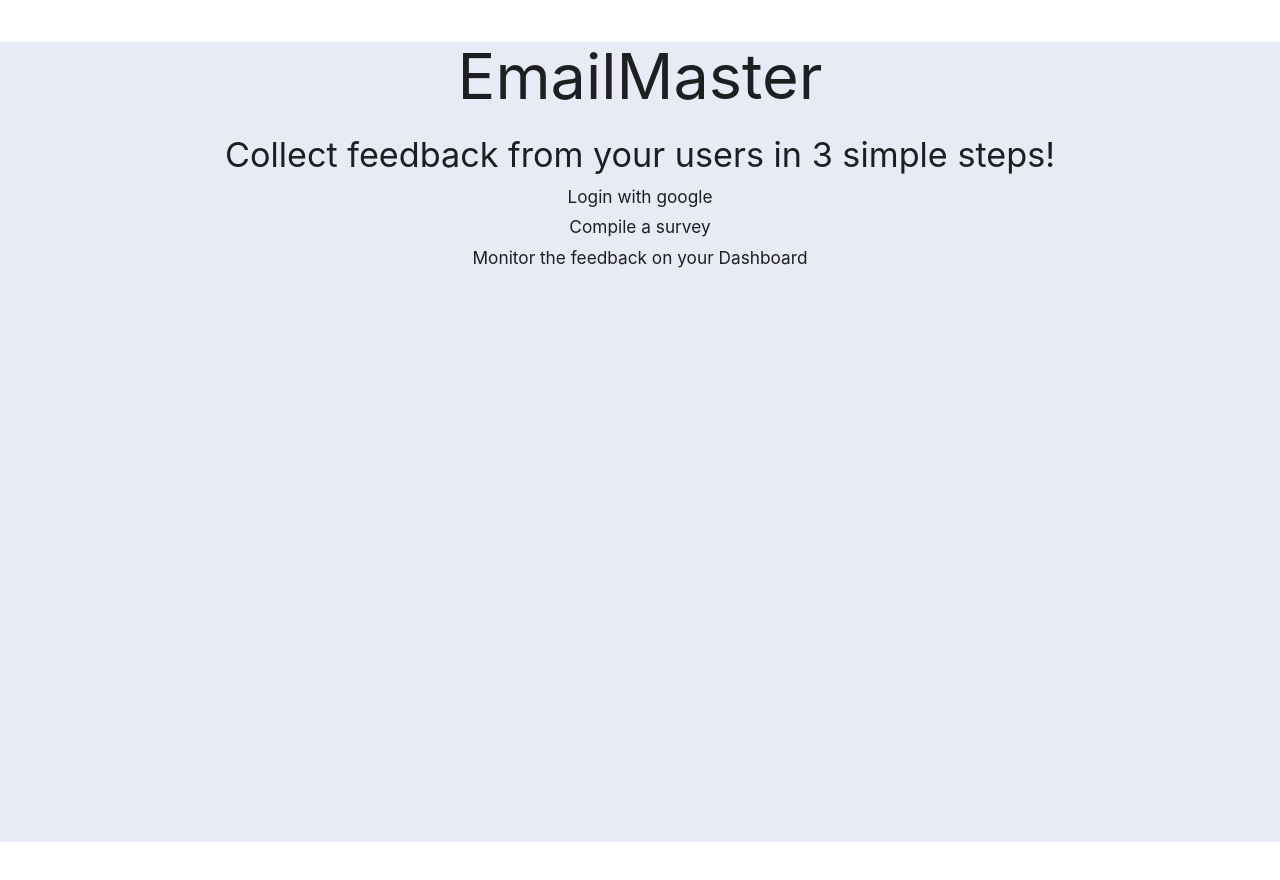
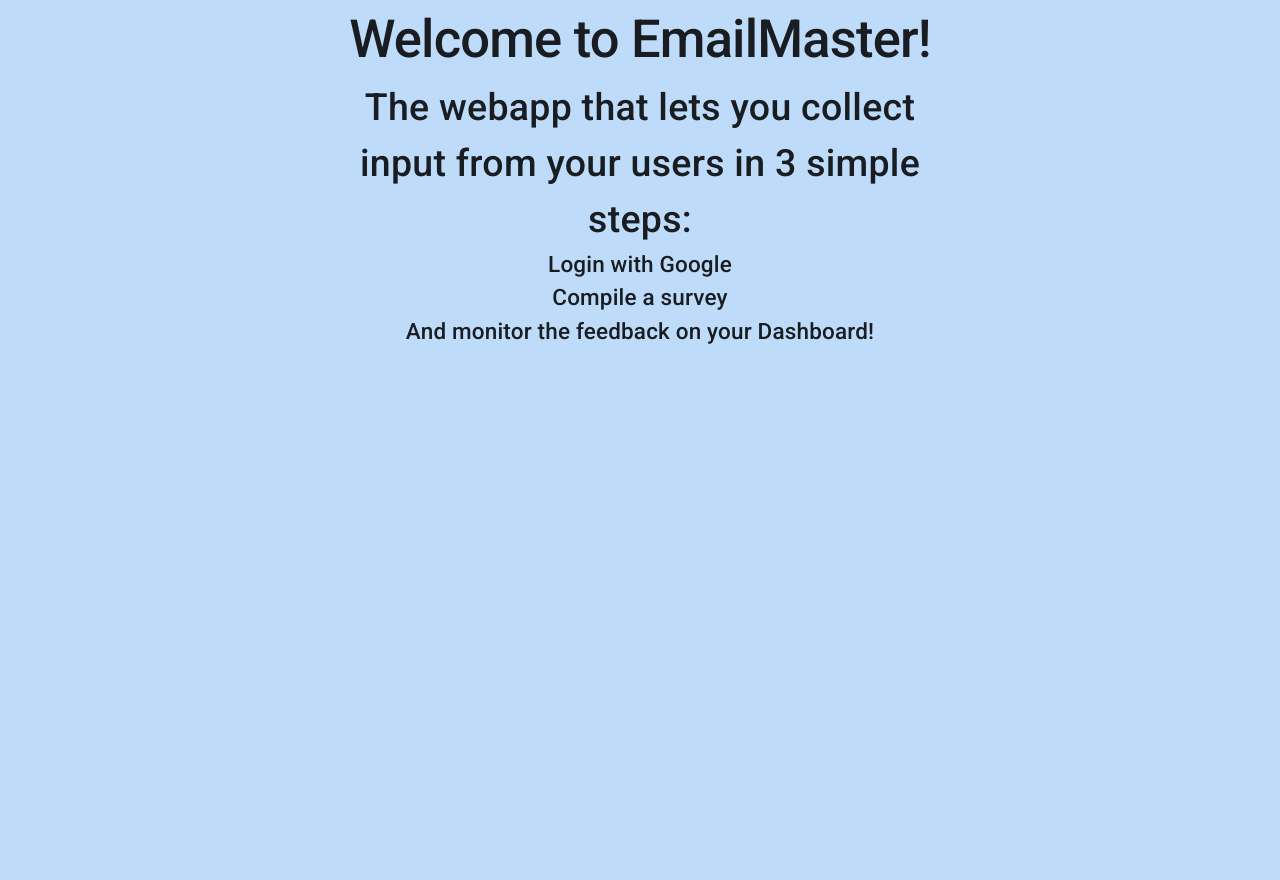
Before and after one commit to DanielHarel/EmailMaster, a React (Create React App) app in the folder client/: page / in a window 1280 px wide. Shown: the top 880 px of the page. Before the commit the page ends 842 px from the top, so only its background shows below. Built offline with nearby package versions, Linux system fonts and the light colour scheme; no server answers.

Commit message:
updated material ui redesign

```diff
--- a/client/public/index.html
+++ b/client/public/index.html
@@ -28,6 +28,10 @@
       href="https://fonts.googleapis.com/icon?family=Material+Icons"
       rel="stylesheet"
     />
+    <link
+      rel="stylesheet"
+      href="https://fonts.googleapis.com/css?family=Roboto:300,400,500,700&display=swap"
+    />
     <title>React App</title>
   </head>
   <body>
--- a/client/src/components/App.tsx
+++ b/client/src/components/App.tsx
@@ -2,7 +2,9 @@ import React, { useEffect } from 'react';
 import {connect} from 'react-redux';
 import { BrowserRouter, Route } from 'react-router-dom';
 import * as actions from '../actions';
+import { ThemeProvider } from '@material-ui/core/styles';
 
+import theme from '../ui/theme';
 import Header from './Header';
 import Landing from './Landing';
 import Dashboard from './Dashboard';
@@ -24,16 +26,18 @@ const App = (props: AppProps): JSX.Element => {
 
     return (
         <div>
+            <ThemeProvider theme={theme}>
                 <BrowserRouter>
-                <div className='indigo lighten-5' style={{height: '100vh'}}>
+                    {/* <div className='indigo lighten-5' style={{height: '100%'}}> */}
                         <Header />
-                    <div className="container">
+                        {/* <div className="container"> */}
                         <Route exact path="/" component={Landing} />
                         <Route exact path="/surveys" component={Dashboard} />
                         <Route path="/surveys/new" component={SurveyNew} />
-                    </div>
-                </div>
+                        {/* </div> */}
+                    {/* </div> */}
                 </BrowserRouter>
+            </ThemeProvider>
         </div>
     );
 };
--- a/client/src/components/Dashboard.tsx
+++ b/client/src/components/Dashboard.tsx
@@ -1,19 +1,44 @@
 import React from 'react';
-import {Link} from 'react-router-dom';
 import SurveyList from './surveys/SurveyList';
+import { Grid, Fab, makeStyles, createStyles, Theme  } from '@material-ui/core'
+import AddIcon from '@material-ui/icons/Add';
 
+const useStyles = makeStyles((theme: Theme) =>
+    createStyles({
+        mainContainer: {
+            backgroundColor: '#bedcfa',
+            height: '100%'
+        },
+        surveyItems: {
+            width: '75%'
+        }
+    })
+);
 
 const Dashboard = (): JSX.Element => {
     // functional component that shows the list of seurveys the user created and a button to create a new survey
+    const classes = useStyles();
+
     return (
-        <div>
-            <SurveyList/>
-            <div className="fixed-action-btn">
-                <Link to='/surveys/new' className="btn-floating btn-large red">
-                    <i className="material-icons">add</i>
-                </Link>
-            </div>
-        </div>
+        <Grid container direction='column' className={classes.mainContainer}>
+            <Grid item container justify='center'>
+                <Grid item className={classes.surveyItems}>
+                    <SurveyList/>
+                </Grid>
+            </Grid>
+            <Fab color='primary' component='button' href='/surveys/new' style={{position: 'fixed', right: 20, bottom: 20}}>
+                <AddIcon/>
+            </Fab>
+        </Grid>
+        // <div>
+        //     <SurveyList/>
+
+        //     <div className="fixed-action-btn">
+        //         <Link to='/surveys/new' className="btn-floating btn-large red">
+        //             <i className="material-icons">add</i>
+        //         </Link>
+        //     </div>
+        // </div>
     );
 };
 
--- a/client/src/components/Header.tsx
+++ b/client/src/components/Header.tsx
@@ -1,8 +1,9 @@
-import { AppBar, Toolbar, Hidden, Typography, Button, makeStyles, Menu, MenuItem } from '@material-ui/core';
-import MenuIcon from '@material-ui/icons/Menu';
 import React, { useState } from 'react';
 import { connect } from 'react-redux';
 import Payments from './Payments';
+
+import { AppBar, Toolbar, Hidden, Typography, Button, makeStyles, Menu, MenuItem } from '@material-ui/core';
+import MenuIcon from '@material-ui/icons/Menu';
 
 interface HeaderProps {
     dispatch: Function;
--- a/client/src/components/Landing.tsx
+++ b/client/src/components/Landing.tsx
@@ -1,26 +1,52 @@
 import React from 'react';
+import { Grid, Typography, makeStyles, createStyles, Theme } from '@material-ui/core';
 
+const useStyles = makeStyles((theme: Theme) =>
+    createStyles({
+        landingTextGrid: {
+            width: '50%',
+            textAlign: 'center'
+        },
+        mainContainer: {
+            backgroundColor: '#bedcfa',
+            height: '60rem'
+        }
+    })
+);
 // landing page
 
 const Landing = (): JSX.Element => {
+    const classes = useStyles();
     return (
-        <div style={{textAlign: "center"}}>
-            <h1>
-                EmailMaster
-            </h1>
-            <h4>
-                Collect feedback from your users in 3 simple steps!
-            </h4>
-            <h6>
-                Login with google
-            </h6>
-            <h6>
-                Compile a survey
-            </h6>
-            <h6>
-                Monitor the feedback on your Dashboard
-            </h6>
-        </div>
+        <Grid container direction='column' className={classes.mainContainer}>
+            <Grid item>
+                <Typography align='center' variant='h1'>
+                    Welcome to EmailMaster!
+                </Typography>
+            </Grid>
+            <Grid item container justify='center'>
+                <Grid item className={classes.landingTextGrid} >
+                    <Typography align='center' variant='h4'>
+                        The webapp that lets you collect input from your users in 3 simple steps:
+                    </Typography>
+                </Grid>
+            </Grid>
+            <Grid item>
+                <Typography align='center' variant='h6'>
+                    Login with Google
+                </Typography>
+            </Grid>
+            <Grid item>
+                <Typography align='center' variant='h6'>
+                    Compile a survey
+                </Typography>
+            </Grid>
+            <Grid item>
+                <Typography align='center' variant='h6'>
+                    And monitor the feedback on your Dashboard!
+                </Typography>
+            </Grid>
+        </Grid>
     )
 }
 
--- a/client/src/components/surveys/SurveyFormReview.tsx
+++ b/client/src/components/surveys/SurveyFormReview.tsx
@@ -1,5 +1,6 @@
 import React from 'react';
 import {connect} from 'react-redux';
+import { Grid, makeStyles, createStyles, Theme } from '@material-ui/core';
 import formFields from './formFields';
 import * as actions from '../../actions';
 import {withRouter, RouteComponentProps} from 'react-router-dom';
@@ -12,8 +13,23 @@ interface SurveyFormReviewProps {
     submitSurvey: Function;
 }
 
+const useStyles = makeStyles((theme: Theme) =>
+    createStyles({
+        contentGrid: {
+            width: '75%',
+            marginTop: '2.5em'
+            // textAlign: 'center'
+        },
+        mainContainer: {
+            backgroundColor: '#bedcfa',
+            height: '60rem'
+        }
+    })
+);
+
 const SurveyFormReview: React.FC<SurveyFormReviewProps & RouteComponentProps> = ({ onCancel, formValues, submitSurvey, history }): JSX.Element => {
     // functional component that enables the user to review the survey before it is sent out.
+    const classes = useStyles();
 
     const reviewFields = formFields.map(({name, label}) => {
         // maps over the different fields of the form as defined in formFields and renders them.
@@ -31,15 +47,31 @@ const SurveyFormReview: React.FC<SurveyFormReviewProps & RouteComponentProps> =
         // renders the review window, a cancel button to call onCancel supplied through SurveyNew component and toggles
         // the component state and Send button that calls submitSurvey action and hands the form values
         // and history String[] retirived from RouteComponentProps of react-router-dom to change the history
-        <div>
+        // <div>
+        //     <h5>Please review your entries</h5>
+        //     {reviewFields}
+        //      <button className="red white-text darken-3 btn-flat" onClick={() => onCancel()}>Back</button>
+        //      <button className="green white-text btn-flat right" onClick={() => submitSurvey(formValues, history)}>
+        //         Send Survey
+        //         <i className="material-icons right">email</i>
+        //      </button>
+        // </div>
+        <Grid container direction='column'>
+            <Grid item container justify='center'>
+                <Grid item className={classes.contentGrid}>
                     <h5>Please review your entries</h5>
                     {reviewFields}
+                </Grid>
+                <Grid item className={classes.contentGrid}>
                     <button className="red white-text darken-3 btn-flat" onClick={() => onCancel()}>Back</button>
                     <button className="green white-text btn-flat right" onClick={() => submitSurvey(formValues, history)}>
                         Send Survey
                         <i className="material-icons right">email</i>
                     </button>
-        </div>
+                </Grid>
+            </Grid>
+        </Grid>
+
     );
 };
 
--- a/client/src/components/surveys/SurveyNew.tsx
+++ b/client/src/components/surveys/SurveyNew.tsx
@@ -1,11 +1,26 @@
 import React, { useState } from 'react';
+import { Grid, makeStyles, createStyles, Theme } from '@material-ui/core';
 import {reduxForm} from 'redux-form';
 import SurveyForm from './SurveyForm';
 import SurveyFormReview from './SurveyFormReview';
 import 'materialize-css/dist/css/materialize.min.css';
 
+const useStyles = makeStyles((theme: Theme) =>
+    createStyles({
+        contentGrid: {
+            width: '75%',
+            marginTop: '2.5em'
+        },
+        mainContainer: {
+            backgroundColor: '#bedcfa',
+            height: '60rem'
+        }
+    })
+);
+
 const SurveyNew: React.FC = (): JSX.Element => {
-    // a functional component to create a new survey. uses usestate to toggle fro creating a survey to reviewing it.
+    // a functional component to create a new survey. uses usestate to toggle for creating a survey to reviewing it.
+    const classes = useStyles();
 
     const [showFormReview, setShowFormReview] = useState(false);
 
@@ -18,7 +33,15 @@ const SurveyNew: React.FC = (): JSX.Element => {
     }
 
 
-    return renderContent();
+    return (
+        <Grid container direction='column' className={classes.mainContainer}>
+            <Grid item container justify='center'>
+                <Grid item className={classes.contentGrid}>
+                    {renderContent()}
+                </Grid>
+            </Grid>
+        </Grid>
+        );
 
 }
 
--- /dev/null
+++ b/client/src/ui/theme.ts
@@ -0,0 +1,53 @@
+import { createMuiTheme } from '@material-ui/core/styles';
+
+
+const blue1 = "#bedcfa";
+const blue2 = "#98acf8";
+const purple1 = "#b088f9";
+const purple2 = "#da9ff9";
+
+
+
+export default createMuiTheme({
+    palette: {
+        primary: {
+            main: purple1
+        },
+        secondary: {
+            main: blue1
+        },
+        blue1: {
+            main: blue1
+        },
+        blue2: {
+            main: blue2
+        },
+        purple1: {
+            main: purple1
+        },
+        purple2: {
+            main: purple2
+        },
+    },
+    typography: {
+        h1: {
+            fontFamily: "Roboto",
+            fontWeight: 500,
+            fontSize: '3.5rem',
+            lineHeight: '1.5'
+        },
+        h4: {
+            fontFamily: "Roboto",
+            fontWeight: 500,
+            fontSize: '2.5rem',
+            lineHeight: '1.5'
+        },
+        h6: {
+            fontFamily: "Roboto",
+            fontWeight: 500,
+            fontSize: '1.5rem',
+            lineHeight: '1.5'
+        }
+    }
+
+});
```
Also changed, not shown: client/src/ui/createPalette.d.ts (added, +10 -0 lines), 1 other file (tests, documents, lock files or other folders). Lines whose indentation alone changed are shown as unchanged.
